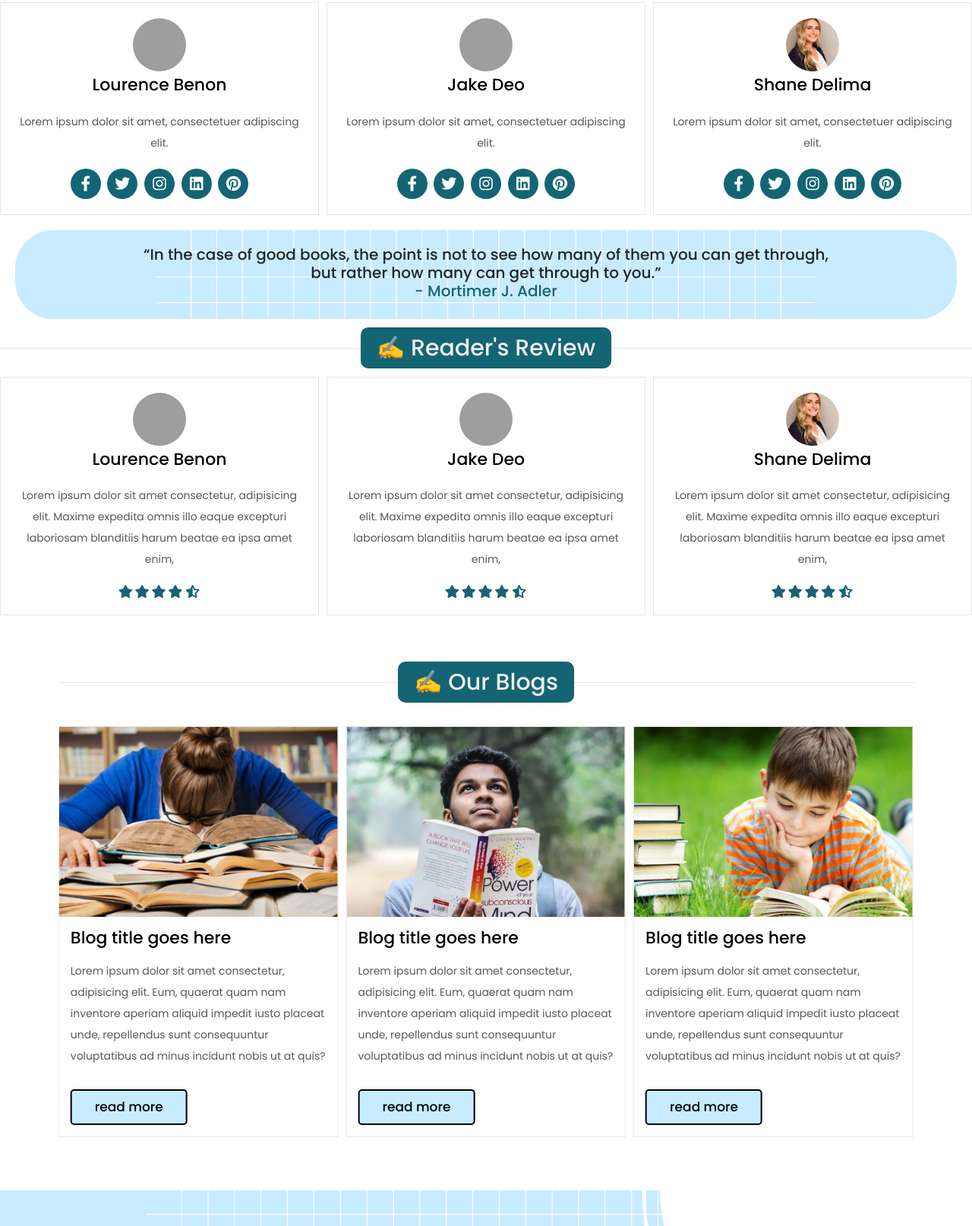
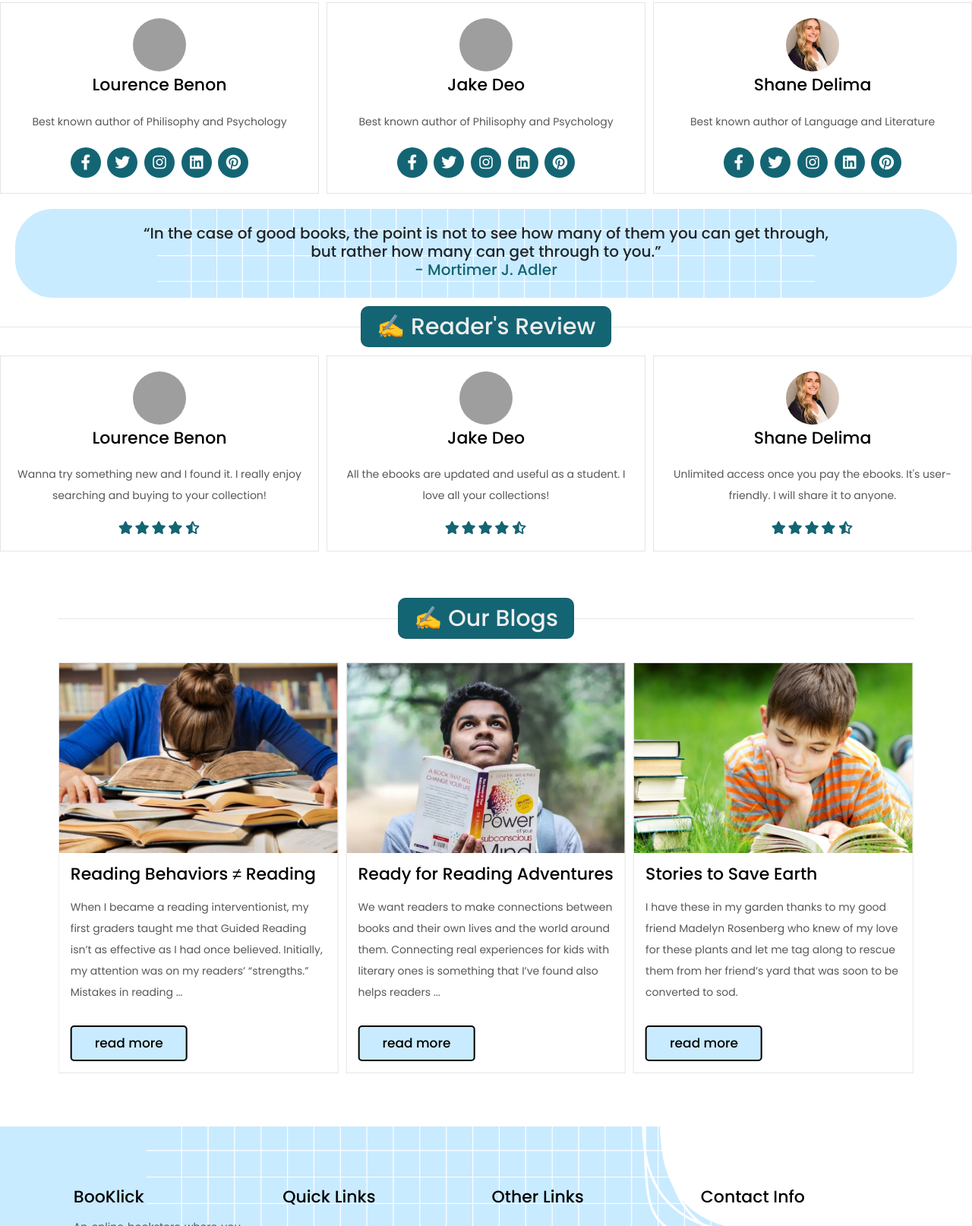
Before and after one commit to Dewei16/MP2-BooKlick, a plain HTML site: page index.html in a window 1280 px wide. Shown: the part 3086-4700 px from the top of the page at 76% size. Drawn offline with nearby package versions, Linux system fonts and the light colour scheme; grey boxes are pictures that could not be loaded.

Commit message:
index
contents

```diff
--- a/index.html
+++ b/index.html
@@ -638,7 +638,7 @@
             <div class="swiper-slide box">
                 <img src="client-1.png" alt="">
                 <h3>Jake Deo</h3>
-                <p> Lorem ipsum dolor sit amet, consectetuer adipiscing elit.</p>
+                <p> Best known author of Philisophy and Psychology</p>
                 <div class="connect">
                     <a href="#" class="fab fa-facebook-f"></a>
                     <a href="#" class="fab fa-twitter"></a>
@@ -651,7 +651,7 @@
             <div class="swiper-slide box">
                 <img src="client-2.png" alt="">
                 <h3>Shane Delima</h3>
-                 <p> Lorem ipsum dolor sit amet, consectetuer adipiscing elit.</p>
+                 <p> Best known author of Language and Literature </p>
                 <div class="connect">
                     <a href="#" class="fab fa-facebook-f"></a>
                     <a href="#" class="fab fa-twitter"></a>
@@ -664,7 +664,7 @@
             <div class="swiper-slide box">
                 <img src="client-3.png" alt="">
                 <h3>Mikael Lao</h3>
-                 <p> Lorem ipsum dolor sit amet, consectetuer adipiscing elit.</p>
+                 <p> Best known author of History and Anthropology</p>
                 <div class="connect">
                     <a href="#" class="fab fa-facebook-f"></a>
                     <a href="#" class="fab fa-twitter"></a>
@@ -677,7 +677,7 @@
             <div class="swiper-slide box">
                 <img src="client-4.png" alt="">
                 <h3>Lenz Guzman</h3>
-                 <p> Lorem ipsum dolor sit amet, consectetuer adipiscing elit.</p>
+                 <p> Best known author of Scinece and Technology</p>
                 <div class="connect">
                     <a href="#" class="fab fa-facebook-f"></a>
                     <a href="#" class="fab fa-twitter"></a>
@@ -690,7 +690,7 @@
             <div class="swiper-slide box">
                 <img src="client-5.png" alt="">
                 <h3>Eco Berona</h3>
-                 <p> Lorem ipsum dolor sit amet, consectetuer adipiscing elit.</p>
+                 <p> Best known author of Social Science </p>
                 <div class="connect">
                     <a href="#" class="fab fa-facebook-f"></a>
                     <a href="#" class="fab fa-twitter"></a>
@@ -703,7 +703,7 @@
             <div class="swiper-slide box">
                 <img src="client-6.png" alt="">
                 <h3> Lourence Benon</h3>
-                 <p> Lorem ipsum dolor sit amet, consectetuer adipiscing elit. </p>
+                 <p> Best known author of Philisophy and Psychology  </p>
                 <div class="connect">
                     <a href="#" class="fab fa-facebook-f"></a>
                     <a href="#" class="fab fa-twitter"></a>
@@ -733,7 +733,7 @@
             <div class="swiper-slide box">
                 <img src="client-1.png" alt="">
                 <h3>Jake Deo</h3>
-                <p> Lorem ipsum dolor sit amet consectetur, adipisicing elit. Maxime expedita omnis illo eaque excepturi laboriosam blanditiis harum beatae ea ipsa amet enim,</p>
+                <p> All the ebooks are updated and useful as a student. I love all your collections!</p>
                 <div class="stars">
                     <i class="fas fa-star"></i>
                     <i class="fas fa-star"></i>
@@ -746,7 +746,7 @@
             <div class="swiper-slide box">
                 <img src="client-2.png" alt="">
                 <h3>Shane Delima</h3>
-                 <p> Lorem ipsum dolor sit amet consectetur, adipisicing elit. Maxime expedita omnis illo eaque excepturi laboriosam blanditiis harum beatae ea ipsa amet enim,</p>
+                 <p> Unlimited access once you pay the ebooks. It's user-friendly. I will share it to anyone.</p>
                 <div class="stars">
                     <i class="fas fa-star"></i>
                     <i class="fas fa-star"></i>
@@ -759,7 +759,7 @@
             <div class="swiper-slide box">
                 <img src="client-3.png" alt="">
                 <h3>Mikael Lao</h3>
-                 <p> Lorem ipsum dolor sit amet consectetur, adipisicing elit. Maxime expedita omnis illo eaque excepturi laboriosam blanditiis harum beatae ea ipsa amet enim, </p>
+                 <p> I always wanted to visit your website, lots of collection we could use for our study! </p>
                 <div class="stars">
                     <i class="fas fa-star"></i>
                     <i class="fas fa-star"></i>
@@ -772,7 +772,7 @@
             <div class="swiper-slide box">
                 <img src="client-4.png" alt="">
                 <h3>Renz Guzman</h3>
-                 <p> Lorem ipsum dolor sit amet consectetur, adipisicing elit. Maxime expedita omnis illo eaque excepturi laboriosam blanditiis harum beatae ea ipsa amet enim, </p>
+                 <p> Very helpful as a working student and could not afford to buy hardbound and pricy books. Love it! </p>
                 <div class="stars">
                     <i class="fas fa-star"></i>
                     <i class="fas fa-star"></i>
@@ -785,7 +785,7 @@
             <div class="swiper-slide box">
                 <img src="client-5.png" alt="">
                 <h3>Eco Berona</h3>
-                 <p> Lorem ipsum dolor sit amet consectetur, adipisicing elit. Maxime expedita omnis illo eaque excepturi laboriosam blanditiis harum beatae ea ipsa amet enim, </p>
+                 <p> This website is not time consuming, lots of collections and easy to pay for the ebooks you want to buy. </p>
                 <div class="stars">
                     <i class="fas fa-star"></i>
                     <i class="fas fa-star"></i>
@@ -798,7 +798,7 @@
             <div class="swiper-slide box">
                 <img src="client-6.png" alt="">
                 <h3> Lourence Benon</h3>
-                 <p> Lorem ipsum dolor sit amet consectetur, adipisicing elit. Maxime expedita omnis illo eaque excepturi laboriosam blanditiis harum beatae ea ipsa amet enim, </p>
+                 <p> Wanna try something new and I found it. I really enjoy searching and buying to your collection!</p>
                 <div class="stars">
                     <i class="fas fa-star"></i>
                     <i class="fas fa-star"></i>
@@ -824,9 +824,9 @@
                     <img src="blog-1.png" alt="">
                 </div>
                 <div class="content">
-                    <h3> Blog title goes here</h3>
-                    <p> Lorem ipsum dolor sit amet consectetur, adipisicing elit. Eum, quaerat quam nam inventore aperiam aliquid impedit iusto placeat unde, repellendus sunt consequuntur voluptatibus ad minus incidunt nobis ut at quis?</p>
-                    <a href="#" class="btn"> read more </a>
+                    <h3> Ready for Reading Adventures</h3>
+                    <p> We want readers to make connections between books and their own lives and the world around them. Connecting real experiences for kids with literary ones is something that I’ve found also helps readers ... </p>
+                    <a href="https://www.readingrockets.org/blogs/book-life/ready-reading-adventures" class="btn"> read more </a>
                 </div>
             </div>
 
@@ -835,9 +835,9 @@
                     <img src="blog-2.png" alt="">
                 </div>
                 <div class="content">
-                    <h3>  Blog title goes here</h3>
-                    <p> Lorem ipsum dolor sit amet consectetur, adipisicing elit. Eum, quaerat quam nam inventore aperiam aliquid impedit iusto placeat unde, repellendus sunt consequuntur voluptatibus ad minus incidunt nobis ut at quis?</p>
-                    <a href="#" class="btn"> read more </a>
+                    <h3>  Stories to Save Earth</h3>
+                    <p> I have these in my garden thanks to my good friend Madelyn Rosenberg who knew of my love for these plants and let me tag along to rescue them from her friend’s yard that was soon to be converted to sod.</p>
+                    <a href="https://www.readingrockets.org/blogs/book-life/stories-save-earth" class="btn"> read more </a>
                 </div>
             </div>
 
@@ -846,9 +846,9 @@
                     <img src="blog-3.png" alt="">
                 </div>
                 <div class="content">
-                    <h3>  Blog title goes here</h3>
-                    <p> Lorem ipsum dolor sit amet consectetur, adipisicing elit. Eum, quaerat quam nam inventore aperiam aliquid impedit iusto placeat unde, repellendus sunt consequuntur voluptatibus ad minus incidunt nobis ut at quis?</p>
-                    <a href="#" class="btn"> read more </a>
+                    <h3>  Read. Talk. Explore! </h3>
+                    <p> At our house, we’ve always tried to keep summer reading social and low-key. With long, warm sunny days, there’s a little more time for TV, video games, bike rides, swimming and reading what you like.</p>
+                    <a href="https://www.readingrockets.org/blogs/book-life/read-talk-explore" class="btn"> read more </a>
                 </div>
             </div>
 
@@ -857,9 +857,9 @@
                     <img src="blog-4.png" alt="">
                 </div>
                 <div class="content">
-                    <h3>  Blog title goes here</h3>
-                    <p> Lorem ipsum dolor sit amet consectetur, adipisicing elit. Eum, quaerat quam nam inventore aperiam aliquid impedit iusto placeat unde, repellendus sunt consequuntur voluptatibus ad minus incidunt nobis ut at quis?</p>
-                    <a href="#" class="btn"> read more </a>
+                    <h3>  Reading the Signs </h3>
+                    <p> I live in Arlington, Va., where we have public transit — and also rabbits, deer and foxes. From my yard, with its tiny, human-made pond, you can hear both the Metro and the sound of bull frogs, a kind ...</p>
+                    <a href="https://www.readingrockets.org/blogs/book-life/stories-save-earth" class="btn"> read more </a>
                 </div>
             </div>
 
@@ -868,14 +868,15 @@
                     <img src="blog-5.png" alt="">
                 </div>
                 <div class="content">
-                    <h3>  Blog title goes here</h3>
-                    <p> Lorem ipsum dolor sit amet consectetur, adipisicing elit. Eum, quaerat quam nam inventore aperiam aliquid impedit iusto placeat unde, repellendus sunt consequuntur voluptatibus ad minus incidunt nobis ut at quis?</p>
-                    <a href="#" class="btn"> read more </a>
+                    <h3>  Reading Behaviors ≠ Reading</h3>
+                    <p> When I became a reading interventionist, my first graders taught me that Guided Reading isn’t as effective as I had once believed. Initially, my attention was on my readers’ “strengths.” Mistakes in reading ...</p>
+                    <a href="https://www.readingrockets.org/blogs/right-to-read?page=3" class="btn"> read more </a>
                 </div>
             </div>
         </div>
     </div>
 </section>
+
 
 <!------Blog Section ends here-->
 
```
